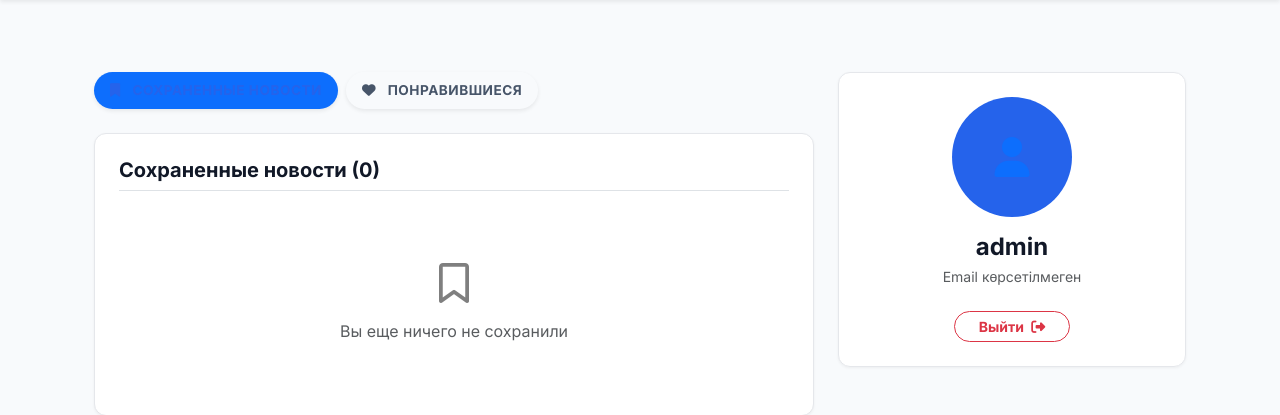
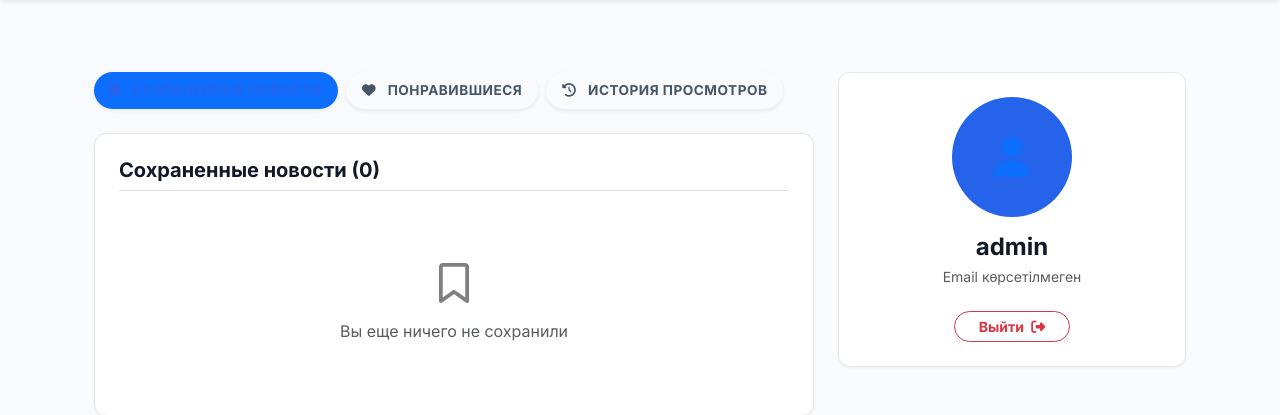
Before and after one commit to abay209/news-portal-kz, a Flask app: page /auth/profile in a window 1280 px wide; the page is wider, and only the part inside the window is pictured. Shown: the part 142-557 px from the top of that part. Run offline with Flask 3, Linux system fonts and the light colour scheme; a user stored in the database is signed in.

Commit message:
Add View History tab to user profile

```diff
--- a/app/auth.py
+++ b/app/auth.py
@@ -97,9 +97,14 @@ def logout():
 @auth_bp.route('/profile')
 @login_required
 def profile():
+    from app.models import ViewHistory
     bookmarks = Bookmark.query.filter_by(user_id=current_user.id).order_by(Bookmark.created_at.desc()).all()
     likes = Like.query.filter_by(user_id=current_user.id).order_by(Like.created_at.desc()).all()
-    return render_template('auth/profile.html', bookmarks=bookmarks, likes=likes)
+
+    # Get the latest 30 viewed news items
+    view_history = ViewHistory.query.filter_by(user_id=current_user.id).order_by(ViewHistory.viewed_at.desc()).limit(30).all()
+
+    return render_template('auth/profile.html', bookmarks=bookmarks, likes=likes, view_history=view_history)
 
 # OAuth Routes
 @auth_bp.route('/login/<provider>')
--- a/app/templates/auth/profile.html
+++ b/app/templates/auth/profile.html
@@ -15,6 +15,11 @@
                 <li class="nav-item" role="presentation">
                     <button class="nav-link rounded-pill px-4 fw-bold shadow-sm" id="likes-tab" data-bs-toggle="pill" data-bs-target="#likes" type="button" role="tab">
                         <i class="fas fa-heart me-2"></i> {{ _('liked_news') }}
+                    </button>
+                </li>
+                <li class="nav-item" role="presentation">
+                    <button class="nav-link rounded-pill px-4 fw-bold shadow-sm" id="history-tab" data-bs-toggle="pill" data-bs-target="#history" type="button" role="tab">
+                        <i class="fas fa-history me-2"></i> История просмотров
                     </button>
                 </li>
             </ul>
@@ -70,6 +75,31 @@
                         {% endif %}
                     </div>
                 </div>
+
+                <!-- History Tab -->
+                <div class="tab-pane fade" id="history" role="tabpanel">
+                    <div class="glass-card p-4">
+                        <h5 class="fw-bold mb-4 border-bottom pb-2">История просмотров ({{ view_history|length }})</h5>
+                        {% if view_history %}
+                            <div class="list-group list-group-flush">
+                            {% for h in view_history %}
+                                <a href="{{ url_for('main.news_detail', news_id=h.news.id) }}" class="list-group-item list-group-item-action d-flex justify-content-between align-items-center py-3 px-0 border-bottom border-light text-decoration-none">
+                                    <div class="pe-3">
+                                        <h6 class="mb-1 text-dark fw-bold">{{ h.news['title_' + session.get('lang', 'ru')] }}</h6>
+                                        <small class="text-muted"><i class="fas fa-eye text-primary me-1"></i> Просмотрено: {{ h.viewed_at.strftime('%d.%m.%Y %H:%M') }}</small>
+                                    </div>
+                                    <i class="fas fa-chevron-right text-muted small"></i>
+                                </a>
+                            {% endfor %}
+                            </div>
+                        {% else %}
+                            <div class="text-center text-muted py-5">
+                                <i class="fas fa-history fs-1 mb-3 d-block text-black-50"></i>
+                                Вы еще ничего не читали
+                            </div>
+                        {% endif %}
+                    </div>
+                </div>
             </div>
         </div>
 
```
